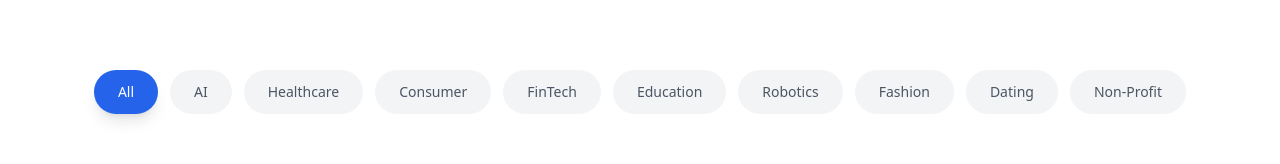
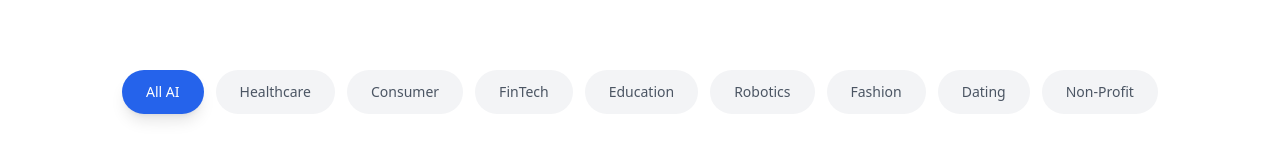
Before and after one commit to AshleyGuoj/Extelligence-invest---website, a Next.js app: page /portfolio in a window 1280 px wide. Shown: the part 458-622 px from the top of the page. Built offline with nearby package versions, Linux system fonts and the light colour scheme.

Commit message:
Update portfolio filters, fix partner photos, and update legal email

```diff
--- a/app/contact/ContactInfo.tsx
+++ b/app/contact/ContactInfo.tsx
@@ -6,7 +6,7 @@ export default function ContactInfo() {
     { purpose: 'General Inquiries', email: 'contact@extelligence.vc', icon: 'ri-mail-line' },
     { purpose: 'Founder Pitches', email: 'founders@extelligence.vc', icon: 'ri-rocket-line' },
     { purpose: 'Media & Press', email: 'media@extelligence.vc', icon: 'ri-news-line' },
-    { purpose: 'Legal & Compliance', email: 'azhou@rc.com', icon: 'ri-shield-check-line' }
+    { purpose: 'Legal & Compliance', email: 'legal@extelligence.vc', icon: 'ri-shield-check-line' }
   ];
 
   return (
--- a/app/legal/ContactLegal.tsx
+++ b/app/legal/ContactLegal.tsx
@@ -27,8 +27,8 @@ export default function ContactLegal() {
                 </div>
                 <div className="text-left">
                   <p className="text-blue-300 text-sm">Email</p>
-                  <a href="mailto:azhou@rc.com" className="text-white font-semibold hover:text-blue-300 transition-colors cursor-pointer">
-                    azhou@rc.com
+                  <a href="mailto:legal@extelligence.vc" className="text-white font-semibold hover:text-blue-300 transition-colors cursor-pointer">
+                    legal@extelligence.vc
                   </a>
                 </div>
               </div>
--- a/app/portfolio/PortfolioGrid.tsx
+++ b/app/portfolio/PortfolioGrid.tsx
@@ -4,7 +4,7 @@
 import { useState } from 'react';
 
 export default function PortfolioGrid() {
-  const [selectedCategory, setSelectedCategory] = useState('All');
+  const [selectedCategory, setSelectedCategory] = useState('All AI');
 
   const portfolioCategories = [
     {
@@ -94,8 +94,7 @@ export default function PortfolioGrid() {
   ];
 
   const filterCategories = [
-    'All',
-    'AI',
+    'All AI',
     'Healthcare',
     'Consumer',
     'FinTech',
@@ -108,7 +107,6 @@ export default function PortfolioGrid() {
 
   const getCategoryMapping = (category: string) => {
     const mapping: { [key: string]: string } = {
-      'AI': 'AI Companies',
       'Healthcare': 'Healthcare',
       'Consumer': 'Consumer / Lifestyle',
       'FinTech': 'FinTech / Data Platforms',
@@ -121,7 +119,7 @@ export default function PortfolioGrid() {
     return mapping[category] || category;
   };
 
-  const filteredCategories = selectedCategory === 'All'
+  const filteredCategories = selectedCategory === 'All AI'
     ? portfolioCategories
     : portfolioCategories.filter(cat => cat.title === getCategoryMapping(selectedCategory));
 
--- a/components/DetailedPartners.tsx
+++ b/components/DetailedPartners.tsx
@@ -15,13 +15,13 @@ export default function DetailedPartners() {
       title: 'Investor. Global Strategist. Financial Architect.',
       description: 'James is an experienced private equity and capital markets investor with a focus on cross-border transactions, growth equity, and capital strategy. He brings a strong track record in high-impact investments and building strategic partnerships across Asia and North America.',
       linkedin: 'https://www.linkedin.com/in/james-kong-808a511b',
-      image: 'https://static.readdy.ai/image/8b42f51d86df85f19e4c8e1d8749312d/ac0a10e7d97dc5ebe967f97f57c41a12.jfif'
+      image: 'https://static.readdy.ai/image/8b42f51d86df85f19e4c8e1d8749312d/c2fd64129a24dc25b66ff11052ca8106.jfif'
     },
     {
       name: 'Richard Du',
       title: 'Global Automotive Leader. Supply Chain & Marketing Expert.',
       description: 'Graduated from Shanghai Jiao Tong University, Richard brings over two decades of experience in the international automotive industry. He has held leadership positions at PwC, General Motors, Siemens, Jaguar Land Rover, and SAIC Group. He has overseen overseas supply chains, brand communication, and marketing networks for global vehicle brands including Land Rover, Jaguar, Cadillac, Chevrolet, MG, Roewe, and Opel. With deep expertise in new energy vehicles and autonomous driving, Richard manages cross-border teams and brings strategic insight into global mobility trends.',
-      image: 'https://static.readdy.ai/image/8b42f51d86df85f19e4c8e1d8749312d/c2fd64129a24dc25b66ff11052ca8106.jfif'
+      image: 'https://static.readdy.ai/image/8b42f51d86df85f19e4c8e1d8749312d/ac0a10e7d97dc5ebe967f97f57c41a12.jfif'
     },
     {
       name: 'Vivian Zhang',
@@ -65,15 +65,15 @@ export default function DetailedPartners() {
                   {partner.title}
                 </p>
 
-                {partner.location && (
+                {(partner as any).location && (
                   <div className="flex items-center space-x-2 text-gray-600 mb-2">
                     <i className="ri-map-pin-line w-4 h-4 flex items-center justify-center"></i>
-                    <span>{partner.location}</span>
-                    {partner.email && (
+                    <span>{(partner as any).location}</span>
+                    {(partner as any).email && (
                       <>
                         <span>|</span>
-                        <a href={`mailto:${partner.email}`} className="text-blue-600 hover:text-blue-800 cursor-pointer">
-                          {partner.email}
+                        <a href={`mailto:${(partner as any).email}`} className="text-blue-600 hover:text-blue-800 cursor-pointer">
+                          {(partner as any).email}
                         </a>
                       </>
                     )}
--- a/components/GPIntroduction.tsx
+++ b/components/GPIntroduction.tsx
@@ -15,13 +15,13 @@ export default function GPIntroduction() {
       name: 'James Kong',
       role: 'Cross-border PE investor with Asia/US experience',
       description: 'Seasoned private equity professional with deep expertise in cross-border investments and market expansion.',
-      image: 'https://static.readdy.ai/image/8b42f51d86df85f19e4c8e1d8749312d/ac0a10e7d97dc5ebe967f97f57c41a12.jfif'
+      image: 'https://static.readdy.ai/image/8b42f51d86df85f19e4c8e1d8749312d/c2fd64129a24dc25b66ff11052ca8106.jfif'
     },
     {
       name: 'Richard Du',
       role: 'Automotive and global market operator',
       description: 'Industry veteran with operational expertise in automotive technology and global market development.',
-      image: 'https://static.readdy.ai/image/8b42f51d86df85f19e4c8e1d8749312d/c2fd64129a24dc25b66ff11052ca8106.jfif'
+      image: 'https://static.readdy.ai/image/8b42f51d86df85f19e4c8e1d8749312d/ac0a10e7d97dc5ebe967f97f57c41a12.jfif'
     },
     {
       name: 'Vivian Zhang',
```
Also changed, not shown: 1 other file (tests, documents, lock files or other folders).
